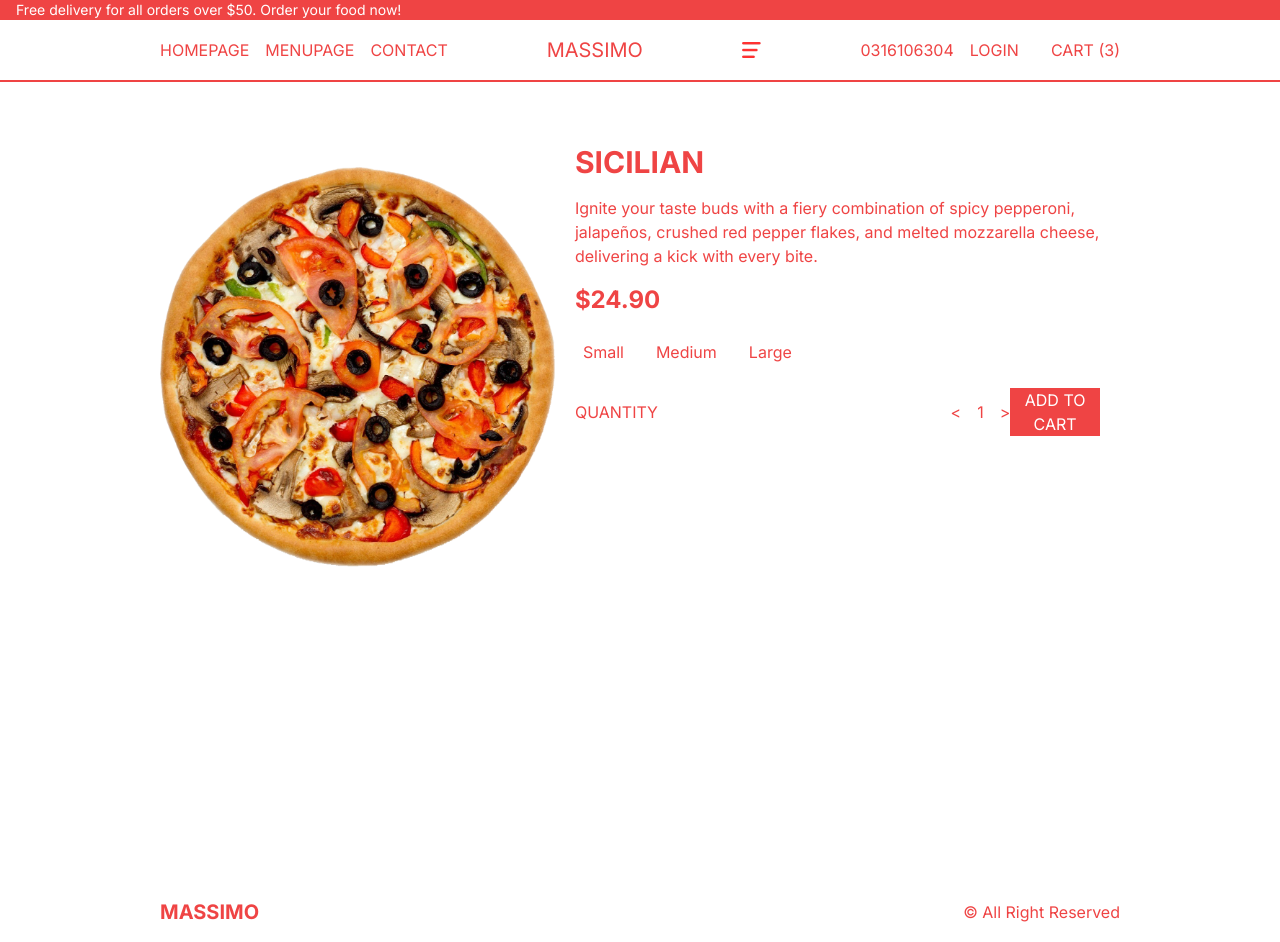
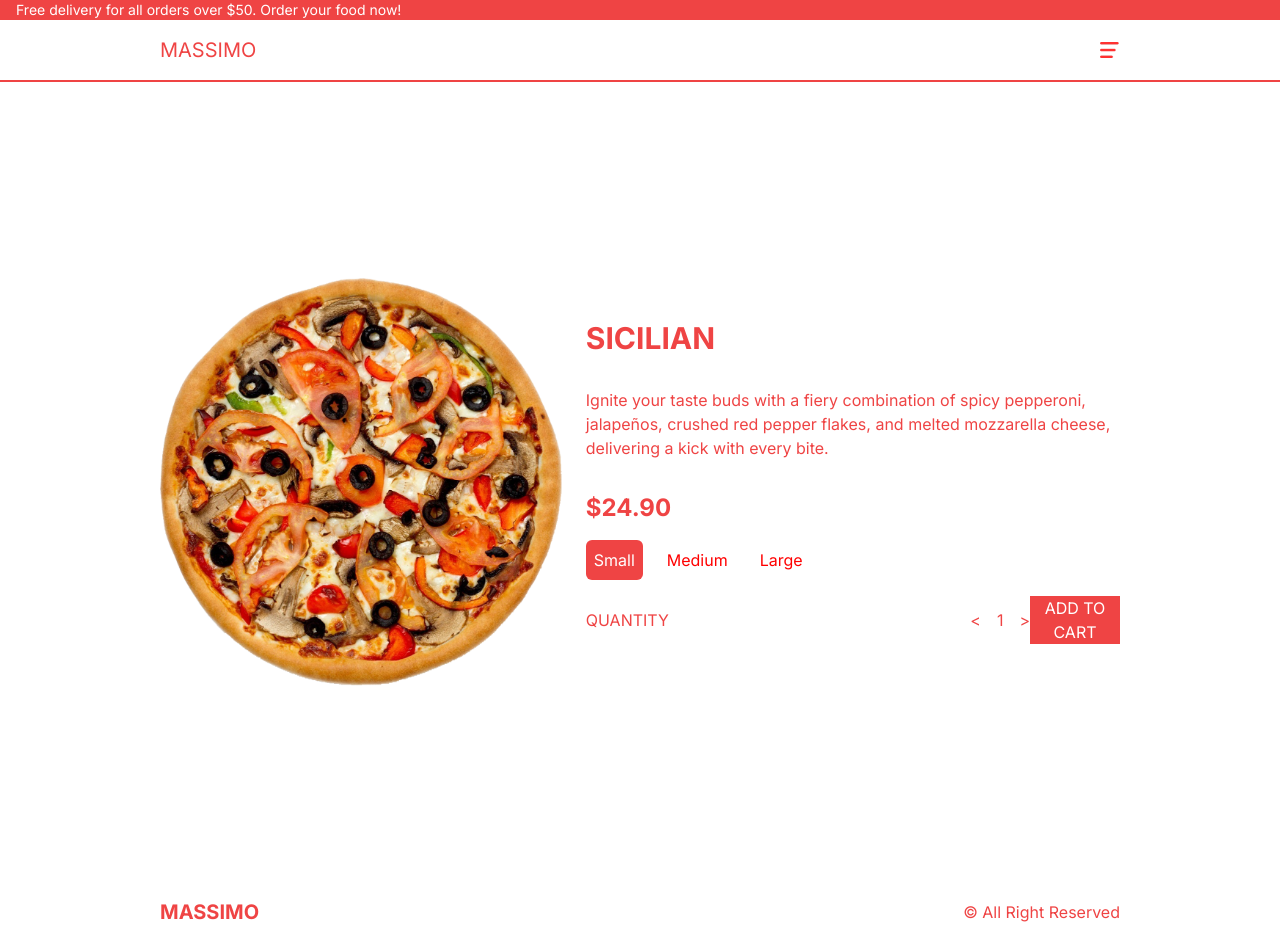
Before and after one commit to sameersattar123/Food_Delivery_App, a Next.js app: page /product/1 in a window 1280 px wide. Built offline with nearby package versions, Linux system fonts and the light colour scheme.

Commit message:
fourth commit

```diff
--- a/src/Components/Price.tsx
+++ b/src/Components/Price.tsx
@@ -1,6 +1,6 @@
 "use client";
 
-import React from 'react'
+import React, { useEffect, useState } from 'react'
 
 type Props = {
     price: number;
@@ -9,16 +9,34 @@
   };
 
 const Price = ({price , options , id}: Props) => {
+    const [total, setTotal] = useState(price);
+    const [quantity, setQuantity] = useState(1);
+    const [selected , setSelected] = useState(0);
+
+    useEffect(() => {
+        setTotal(
+            quantity * (options ? price + options[selected].additionalPrice : price)
+        )
+    },[selected , options , quantity , price])
   return (
     <div className=' flex flex-col gap-4  '>
-        <h2 className='font-bold text-2xl '>${price.toFixed(2)}</h2>
+        <h2 className='font-bold text-2xl '>${total.toFixed(2)}</h2>
 
         {/* OPTION BUTTONS */}
         <div className="flex gap-4">
             {
-                options?.map((option) => {
+                options?.map((option , index) => {
                     return (
-                        <button className="ring-1 ring-red-500 rounded-md p-2 " key={option.title}>{option.title}</button>
+                        <button
+                         className="ring-1
+                         ring-red-500
+                         rounded-md p-2  min-w-[6rem]"
+                         style={{
+                            backgroundColor : selected === index ? "rgb(239 ,68 ,68)" : "white",
+                            color : selected === index ? "white" : "red"
+                         }}
+                         onClick={() => setSelected(index)}
+                         key={option.title}>{option.title}</button>
                     )
                 })
             }
@@ -29,9 +47,9 @@
             <div className="flex justify-between w-full ring-1 ring-red-500 p-3 ">
             <span>QUANTITY</span>
             <div className='flex gap-4 items-center'>
-                <button>{"<"}</button>
-                <span>1</span>
-                <button>{">"}</button>
+                <button onClick={() => setQuantity((prev) => prev > 1 ? prev - 1 : 1)}>{"<"}</button>
+                <span>{quantity}</span>
+                <button onClick={() => setQuantity((prev) => prev < 9 ? prev + 1 : 9)}>{">"}</button>
             </div>
             </div>
         <button className='uppercase ring-red-500 ring-1 text-white p-3 w-56 bg-red-500 '>Add to Cart</button>
--- a/src/app/menu/page.tsx
+++ b/src/app/menu/page.tsx
@@ -2,7 +2,7 @@
 import { menu } from '@/data'
 import Link from 'next/link'
 
-const MenuPage  = () => {
+const Menu  = () => {
   return (
     <div className='p-4 lg:px-20 xl:px-40 flex flex-col md:flex-row h-[calc(100vh-6rem)]  md:h-[calc(100vh-9rem)] items-center '>
     {
@@ -22,4 +22,4 @@
   )
 }
 
-export default MenuPage
+export default Menu
--- a/src/app/product/[id]/page.tsx
+++ b/src/app/product/[id]/page.tsx
@@ -5,14 +5,14 @@
 
 const page = () => {
   return (
-    <div className='flex flex-col md:flex-row p-4 lg:px-20 xl:px-40 h-screen justify-around text-red-500'>
+    <div className='flex flex-col  p-4 lg:px-20 xl:px-40 h-screen justify-around text-red-500 md:flex-row md:items-center md:gap-6'>
       {
         singleProduct.img &&
         <div className="relative w-full h-1/2 md:h-[70%]">
           <Image src={singleProduct.img} alt="" className='object-contain' fill />
         </div>
       }
-      <div className="h-1/2 flex flex-col gap-4 md:flex md:justify-center  md:p-5 ">
+      <div className="h-1/2 flex flex-col gap-4  md:h-[70%] md:justify-center md:gap-6 xl:gap-8">
         <h1 className='uppercase font-bold text-3xl '>{singleProduct.title}</h1>
         <p>{singleProduct.desc}</p>
         <Price id={singleProduct.id} options={singleProduct.options} price={singleProduct.price}/>
```
